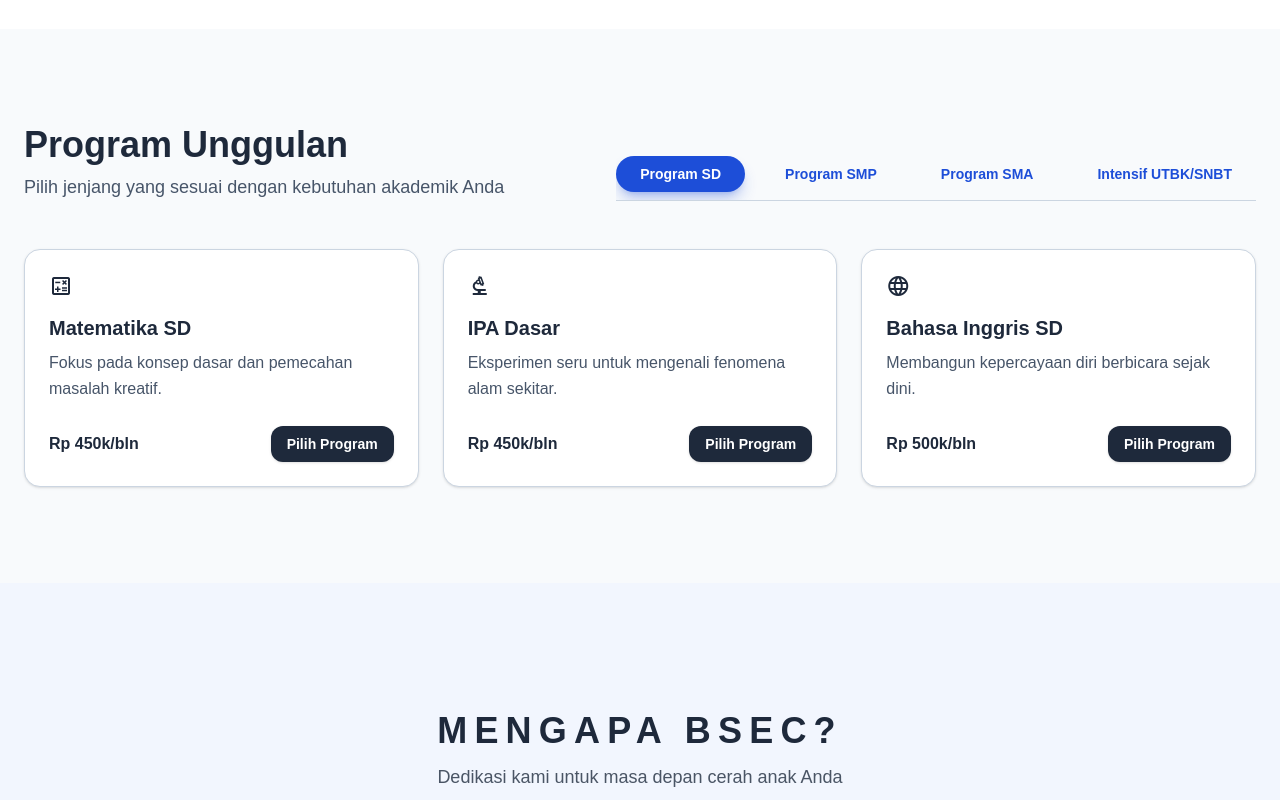
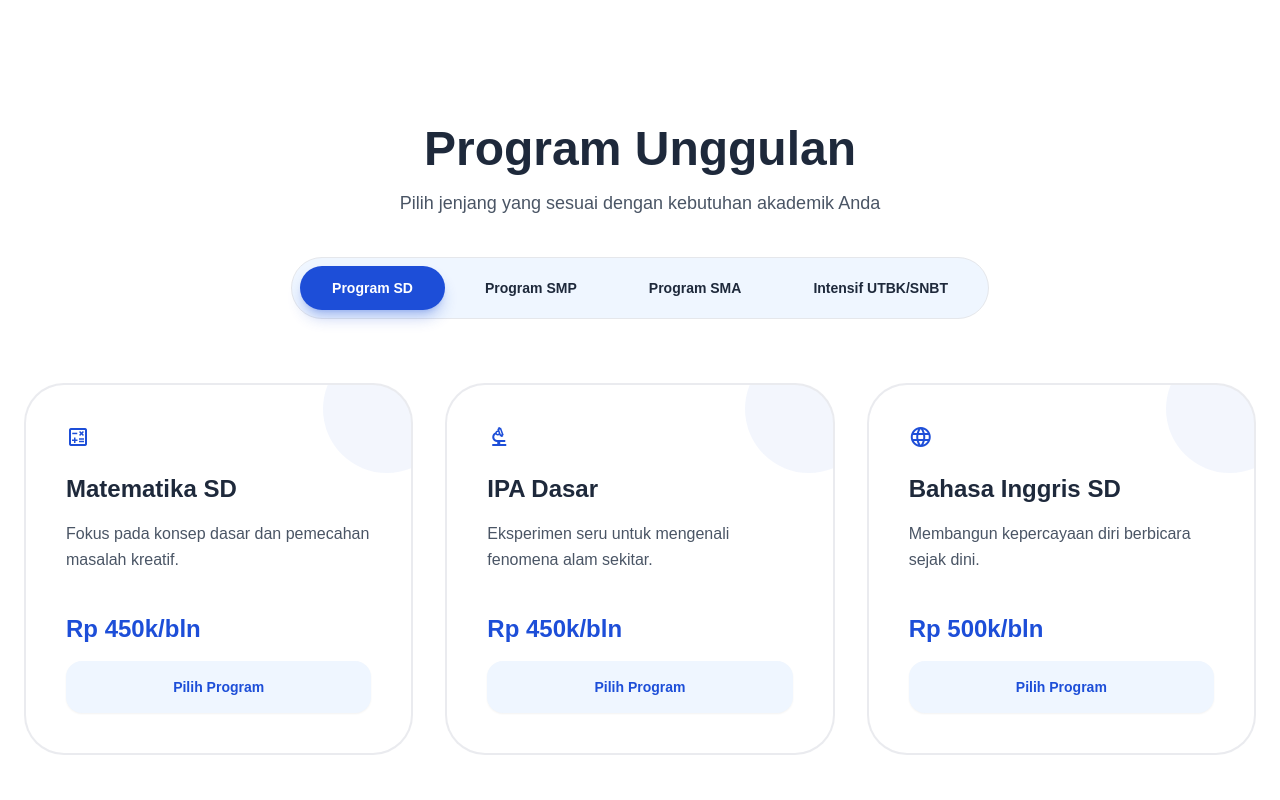
Before and after one commit to lanangwisana/BSEC-Frontend, a Next.js app: page /bsec-landingpage in a window 1280 px wide. Shown: the part 1420-2220 px from the top of the page. Built offline with nearby package versions, Linux system fonts and the light colour scheme; no server answers.

Commit message:
feat(landing): redesign program grid with pill tab switcher and ambient hover graphics

```diff
--- a/app/bsec-landingpage/components/sections/Programs.tsx
+++ b/app/bsec-landingpage/components/sections/Programs.tsx
@@ -1,13 +1,21 @@
 'use client'
 import React, { useState } from 'react'
 import Link from 'next/link'
-import { ProgramCmsItem } from '@/app/bsec-admin-panel/cms/types'
+import { ProgramCategory, ProgramCmsItem } from '@/app/bsec-admin-panel/cms/types'
 
 interface ProgramsProps {
+  categories?: ProgramCategory[]
   data?: ProgramCmsItem[]
 }
 
-const defaultPrograms: Record<'sd' | 'smp' | 'sma' | 'utbk', { title: string; desc: string; price: string; icon: string }[]> = {
+const defaultCategories: ProgramCategory[] = [
+  { id: 'sd', name: 'Program SD', sortOrder: 1 },
+  { id: 'smp', name: 'Program SMP', sortOrder: 2 },
+  { id: 'sma', name: 'Program SMA', sortOrder: 3 },
+  { id: 'utbk', name: 'Intensif UTBK/SNBT', sortOrder: 4 },
+]
+
+const defaultPrograms: Record<string, { title: string; desc: string; price: string; icon: string }[]> = {
   sd: [
     { title: 'Matematika SD', desc: 'Fokus pada konsep dasar dan pemecahan masalah kreatif.', price: 'Rp 450k/bln', icon: 'calculate' },
     { title: 'IPA Dasar', desc: 'Eksperimen seru untuk mengenali fenomena alam sekitar.', price: 'Rp 450k/bln', icon: 'biotech' },
@@ -30,14 +38,12 @@ const defaultPrograms: Record<'sd' | 'smp' | 'sma' | 'utbk', { title: string; de
   ]
 }
 
-type TabType = 'sd' | 'smp' | 'sma' | 'utbk'
+const Programs: React.FC<ProgramsProps> = ({ categories, data }) => {
+  const activeCategories = categories && categories.length > 0 ? categories : defaultCategories
+  const [activeTabId, setActiveTabId] = useState<string>(activeCategories[0]?.id || 'sd')
 
-const Programs: React.FC<ProgramsProps> = ({ data }) => {
-  const [activeTab, setActiveTab] = useState<TabType>('sd')
-
-  // Filter items by activeTab if dynamic CMS data is passed
   const activeDynamicItems = data
-    ? data.filter((item) => item.category === activeTab && item.isActive)
+    ? data.filter((item) => (item.categoryId === activeTabId || (item as any).category === activeTabId) && item.isActive)
     : []
 
   const currentDisplayList = activeDynamicItems.length > 0
@@ -47,60 +53,61 @@ const Programs: React.FC<ProgramsProps> = ({ data }) => {
         price: item.priceFormatted,
         icon: item.iconName,
       }))
-    : defaultPrograms[activeTab]
+    : defaultPrograms[activeTabId] || []
 
   return (
-    <section className="py-24" id="program">
+    <section className="py-24 bg-white" id="programs">
       <div className="max-w-[1280px] mx-auto px-6">
-        <div className="flex flex-col md:flex-row justify-between items-end mb-12 gap-6">
-          <div>
-            <h2 className="font-headline-lg text-3xl md:text-4xl text-primary font-bold mb-2">Program Unggulan</h2>
-            <p className="font-body-lg text-lg text-on-surface-variant">Pilih jenjang yang sesuai dengan kebutuhan akademik Anda</p>
-          </div>
-          <div className="flex gap-4 overflow-x-auto pb-2 border-b border-outline-variant w-full md:w-auto scrollbar-hide">
+        <div className="flex flex-col items-center text-center mb-16">
+          <h2 className="text-4xl md:text-5xl font-extrabold text-[#1E293B] mb-4">Program Unggulan</h2>
+          <p className="text-lg text-gray-600 mb-10 font-medium">Pilih jenjang yang sesuai dengan kebutuhan akademik Anda</p>
+
+          <div className="flex flex-wrap justify-center gap-2 p-2 bg-[#EFF6FF] rounded-full border border-gray-200">
+            {activeCategories.map((cat) => (
               <button
-              className={`px-6 py-2 font-semibold text-sm transition-all whitespace-nowrap cursor-pointer ${activeTab === 'sd' ? 'active-tab' : 'text-secondary'}`}
-              onClick={() => setActiveTab('sd')}
+                key={cat.id}
+                className={`px-8 py-3 rounded-full text-sm font-bold transition-all duration-300 cursor-pointer ${
+                  activeTabId === cat.id
+                    ? 'bg-[#1D4ED8] text-white shadow-lg shadow-[#1D4ED8]/30'
+                    : 'text-[#1E293B] hover:bg-white/80'
+                }`}
+                onClick={() => setActiveTabId(cat.id)}
               >
-              Program SD
+                {cat.name}
               </button>
-            <button
-              className={`px-6 py-2 font-semibold text-sm transition-all whitespace-nowrap cursor-pointer ${activeTab === 'smp' ? 'active-tab' : 'text-secondary'}`}
-              onClick={() => setActiveTab('smp')}
-            >
-              Program SMP
-            </button>
-            <button
-              className={`px-6 py-2 font-semibold text-sm transition-all whitespace-nowrap cursor-pointer ${activeTab === 'sma' ? 'active-tab' : 'text-secondary'}`}
-              onClick={() => setActiveTab('sma')}
-            >
-              Program SMA
-            </button>
-            <button
-              className={`px-6 py-2 font-semibold text-sm transition-all whitespace-nowrap cursor-pointer ${activeTab === 'utbk' ? 'active-tab' : 'text-secondary'}`}
-              onClick={() => setActiveTab('utbk')}
-            >
-              Intensif UTBK/SNBT
-            </button>
+            ))}
           </div>
         </div>
 
-        <div className="grid grid-cols-1 md:grid-cols-3 gap-6 animate-fade-in">
-          {currentDisplayList.map((item, index) => (
-            <div key={index} className="bg-surface-container-lowest border border-outline-variant p-6 rounded-2xl flex flex-col hover:border-primary/50 hover:shadow-md transition-all shadow-sm group">
-              <span className="material-symbols-outlined text-primary text-[40px] mb-4 group-hover:scale-110 transition-transform">
+        <div className="grid grid-cols-1 md:grid-cols-3 gap-8">
+          {currentDisplayList.length === 0 ? (
+            <div className="col-span-3 text-center py-12 bg-[#EFF6FF] rounded-3xl border border-dashed border-gray-300 text-gray-500 font-medium">
+              Belum ada program kelas untuk kategori ini.
+            </div>
+          ) : (
+            currentDisplayList.map((item, index) => (
+              <div
+                key={index}
+                className="bg-white border-2 border-gray-200/80 p-8 md:p-10 rounded-[40px] flex flex-col hover:border-[#1D4ED8] hover:shadow-2xl hover:shadow-[#1D4ED8]/10 transition-all duration-500 group relative overflow-hidden"
+              >
+                <div className="absolute -top-10 -right-10 w-32 h-32 bg-[#1D4ED8]/5 rounded-full group-hover:scale-150 transition-transform duration-700 pointer-events-none" />
+                <span className="material-symbols-outlined text-[#1D4ED8] text-[56px] mb-6 group-hover:scale-110 group-hover:rotate-6 transition-transform inline-block">
                   {item.icon || 'school'}
                 </span>
-              <h4 className="font-headline-md text-xl font-bold text-primary mb-2">{item.title}</h4>
-              <p className="text-on-surface-variant mb-6 flex-grow leading-relaxed">{item.desc}</p>
-              <div className="flex justify-between items-center mt-auto">
-                <span className="font-bold text-primary">{item.price}</span>
-                <Link href="#daftar" className="bg-primary text-white px-4 py-2 rounded-xl text-sm font-bold hover:bg-primary-container transition-colors shadow-sm inline-block">
+                <h4 className="text-2xl mb-4 font-black text-[#1E293B]">{item.title}</h4>
+                <p className="text-gray-600 mb-10 flex-grow leading-relaxed font-medium">{item.desc}</p>
+                <div className="flex flex-col gap-4 mt-auto">
+                  <span className="text-2xl font-black text-[#1D4ED8]">{item.price}</span>
+                  <Link
+                    href="#daftar"
+                    className="w-full bg-[#EFF6FF] text-[#1D4ED8] py-4 rounded-2xl text-center text-sm font-black hover:bg-[#1D4ED8] hover:text-white transition-all duration-300 shadow-xs cursor-pointer"
+                  >
                     Pilih Program
                   </Link>
                 </div>
               </div>
-          ))}
+            ))
+          )}
         </div>
       </div>
     </section>
```
Lines whose indentation alone changed are shown as unchanged.
